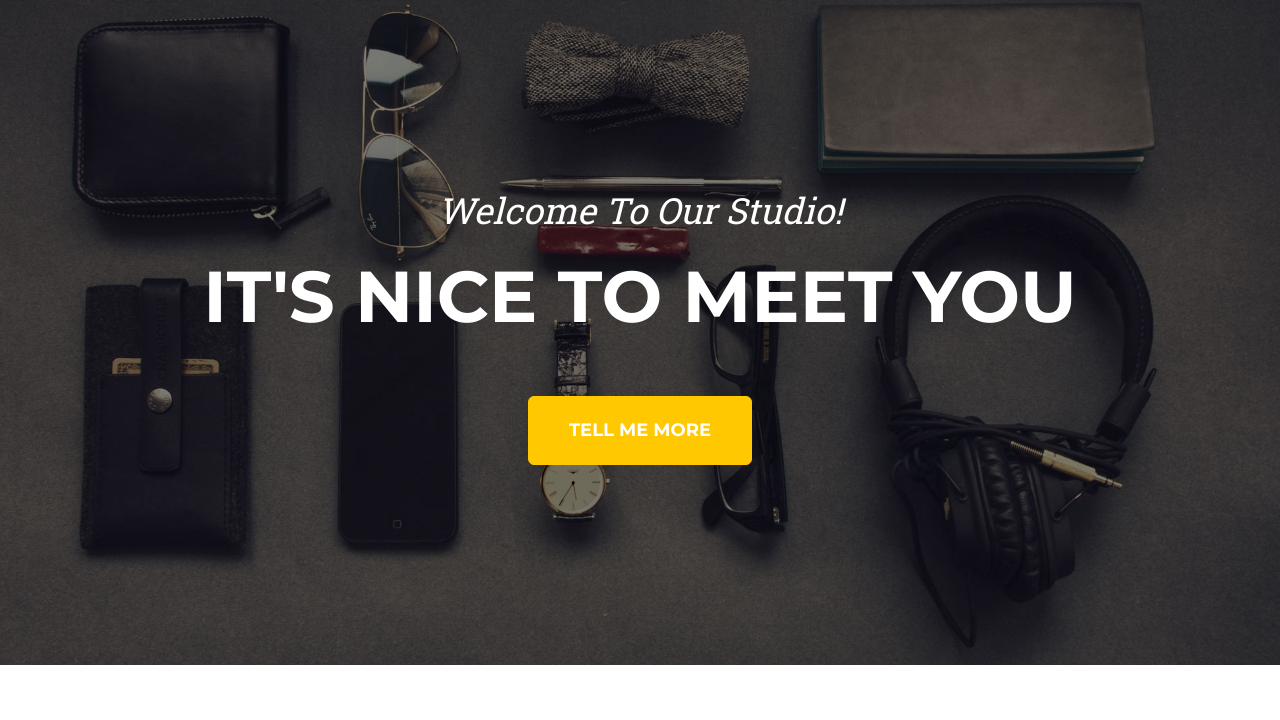
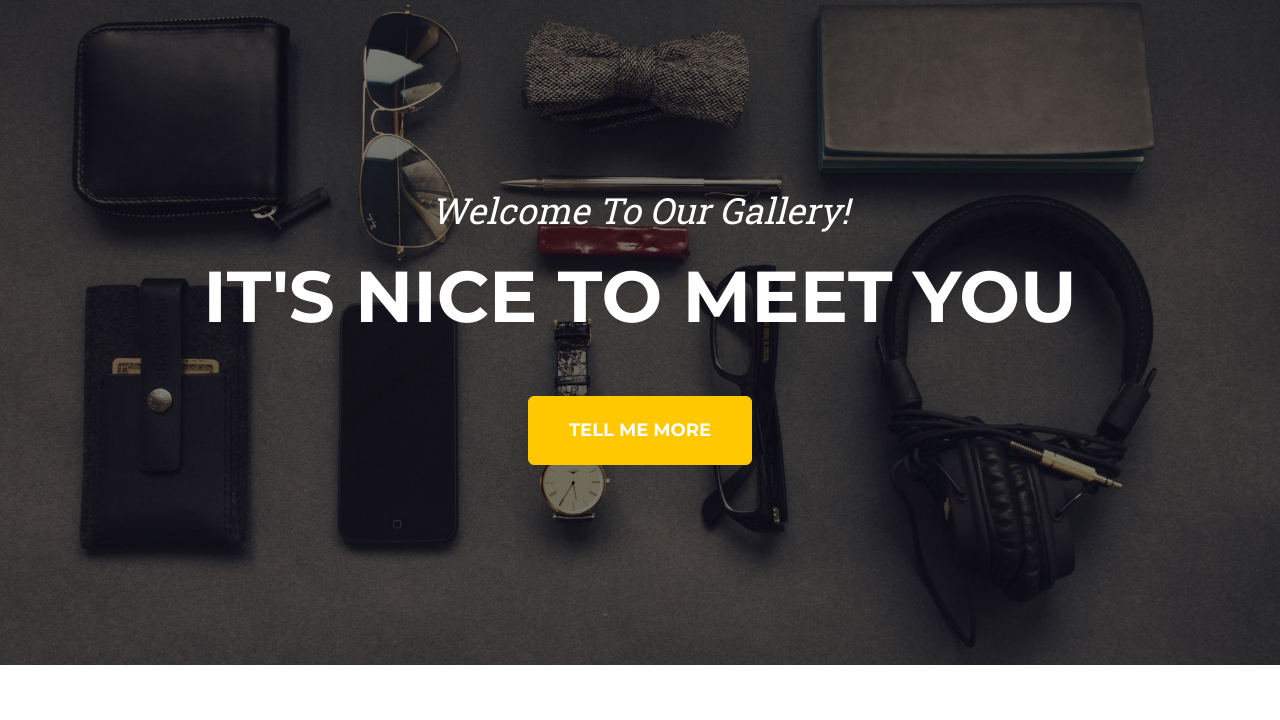
Before and after one commit to TaqqadusZahra/WEBB, a plain HTML site: page dev/index.html in a window 1280 px wide. Shown: the part 80-800 px from the top of the page. Drawn offline with nearby package versions, Linux system fonts and the light colour scheme.

Commit message:
Update index.html

```diff
--- a/dev/index.html
+++ b/dev/index.html
@@ -39,7 +39,7 @@
         <!-- Masthead-->
         <header class="masthead">
             <div class="container">
-                <div class="masthead-subheading">Welcome To Our Studio!</div>
+                <div class="masthead-subheading">Welcome To Our Gallery!</div>
                 <div class="masthead-heading text-uppercase">It's Nice To Meet You</div>
                 <a class="btn btn-primary btn-xl text-uppercase" href="#services">Tell Me More</a>
             </div>
```
